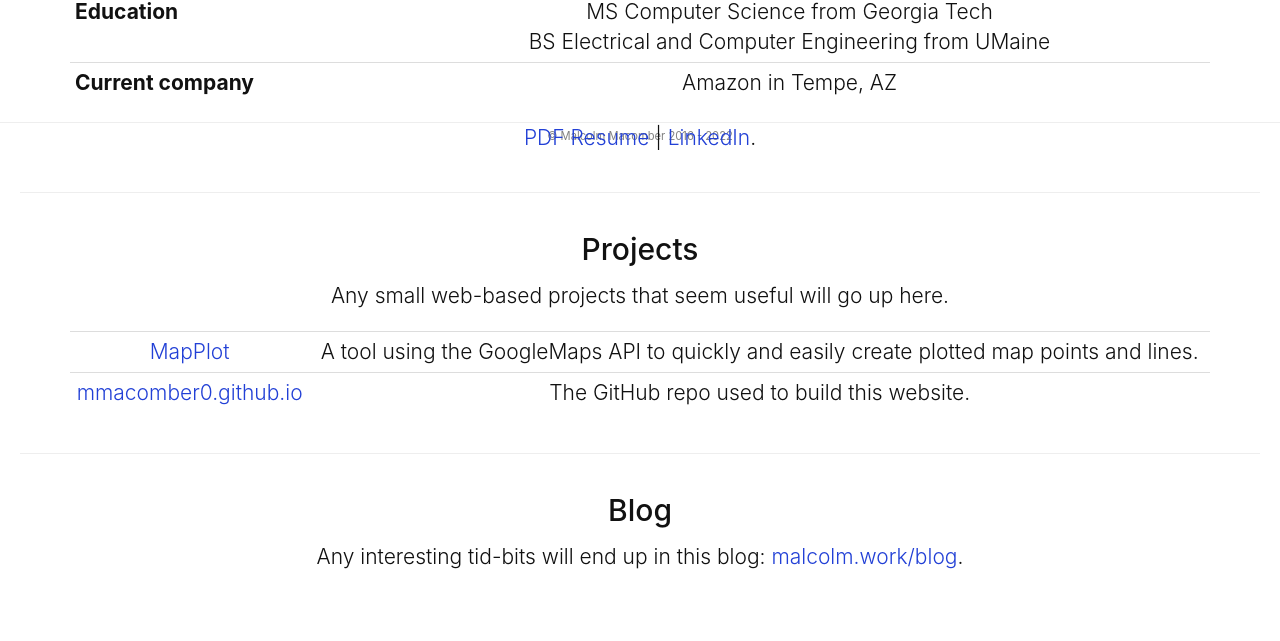
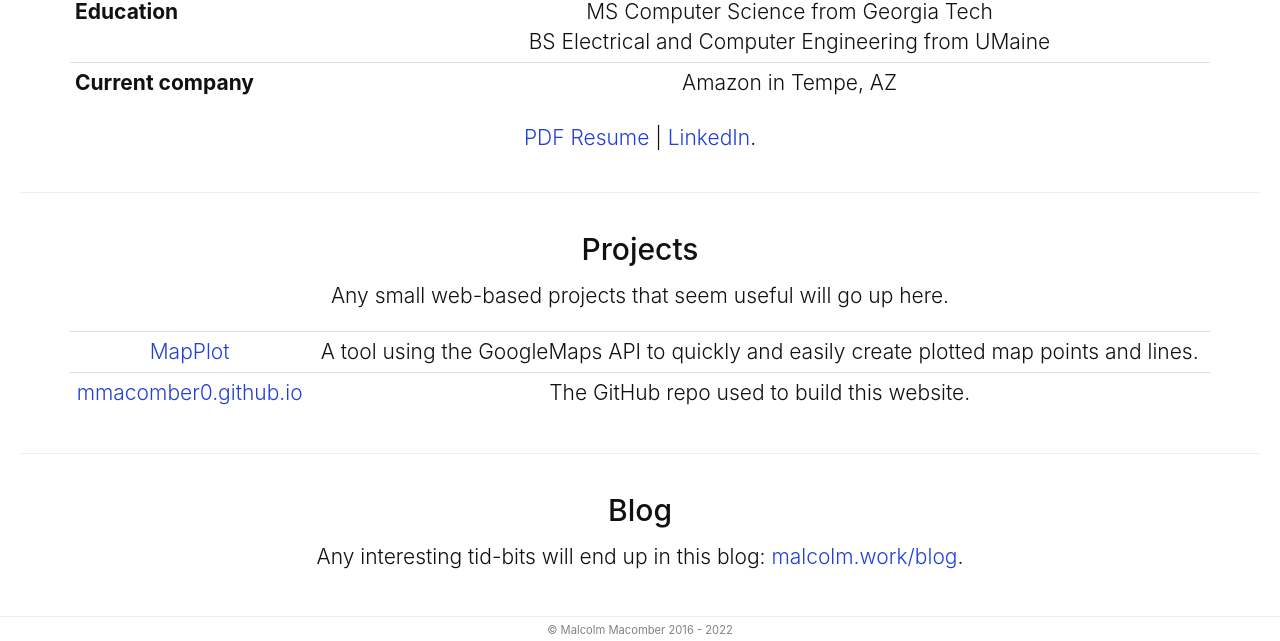
Before and after one commit to mmacomber0/mmacomber0.github.io, a Jekyll site: the page built from pages/index.html, in a window 1280 px wide. Shown: the part 821-1462 px from the top of the page. Built offline with Jekyll 4.4.1, drawn with Linux system fonts in a browser that asks for light colours; before the commit the page ends 1412 px from its top, so only the background shows below that.

Commit message:
Fix 100vh issue on index
Without this fix, the copyright message would be right below the
end of the viewport on the index page.

```diff
--- a/_layouts/naked.html
+++ b/_layouts/naked.html
@@ -1,7 +1,12 @@
 <!DOCTYPE html>
 <html lang="{{ page.lang | default: site.lang | default: "en" }}">
   {%- include head.html -%}
-  <body style="height: 100vh; width:100%;">
+
+  {% if page.set_to_viewport %}
+    <body style="height: 100vh; width:100%;">
+  {% else %}
+    <body style="min-height: 100vh; width:100%;">
+  {% endif %}
     {%- include header.html -%}
     <div style="height: 100%; width:100%; padding: {{ page.custom_padding | default: "20px" }}; flex:1">
       {{ content }}
--- a/pages/resume.html
+++ b/pages/resume.html
@@ -1,6 +1,7 @@
 ---
 layout: naked
 custom_padding: 0px
+set_to_viewport: true
 permalink: /resume
 ---
 
```
